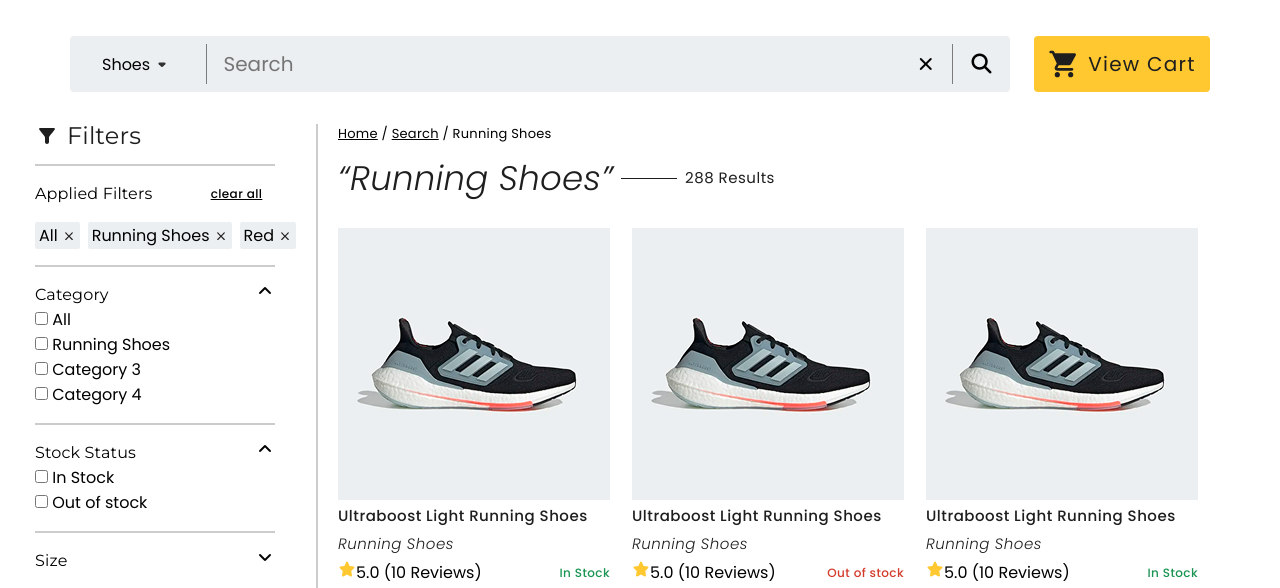
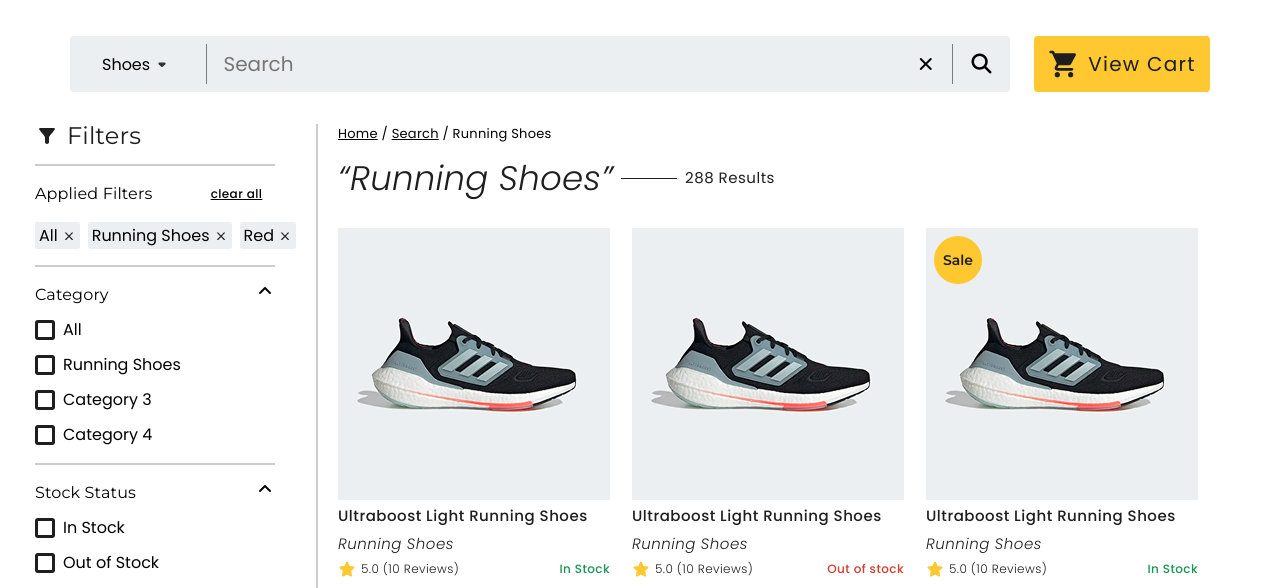
Before and after one commit to Natalia-pilia/Sport-Shoes, a plain HTML site: page index.html in a window 1280 px wide. Shown: the part 100-688 px from the top of the page. Drawn offline with Linux system fonts and the light colour scheme.

Commit message:
filter section updated + some changes in cards

```diff
--- a/index.html
+++ b/index.html
@@ -52,18 +52,53 @@
         <div class="category">
             <h2>Category <i class="fa-solid fa-angle-up"></i></h2>
             <div class="category_list">
-                <input type="checkbox"><span> All</span>
-                <p><input type="checkbox"><span> Running Shoes</span></p>
-                <input type="checkbox"><span> Category 3</span>
-                <p><input type="checkbox"><span> Category 4</span></p>
+                <div class="checkbox_container">
+                    <input type="checkbox">
+                    <span class="checkmark"></span>
+                </div>
+                <p>All</p>
+            </div>
+            <div class="category_list">
+                <div class="checkbox_container">
+                    <input type="checkbox">
+                    <span class="checkmark"></span>
+                </div>
+                <p>Running Shoes</p>
+            </div>
+            <div class="category_list">
+                <div class="checkbox_container">
+                    <input type="checkbox">
+                    <span class="checkmark"></span>
+                </div>
+                <p>Category 3</p>
+            </div>
+            <div class="category_list">
+                <div class="checkbox_container">
+                    <input type="checkbox">
+                    <span class="checkmark"></span>
+                </div>
+                <p>Category 4</p>
             </div>
 
         </div>
         <div class="line"></div>
         <div class="status">
             <h2>Stock Status <i class="fa-solid fa-angle-up"></i></h2>
-            <p><input type="checkbox"><span> In Stock</span></p>
-            <p><input type="checkbox"><span> Out of stock</span></p>
+            <div class="status_list">
+                <div class="checkbox_container">
+                    <input type="checkbox">
+                    <span class="checkmark"></span>
+                </div>
+                <p>In Stock</p>
+            </div>
+            <div class="status_list">
+                <div class="checkbox_container">
+                    <input type="checkbox">
+                    <span class="checkmark"></span>
+                </div>
+                <p>Out of Stock</p>
+            </div>
+
         </div>
         <div class="line"></div>
         <div class="size">
@@ -111,10 +146,11 @@
                 <p>Running Shoes</p>
                 <div class="status"><p><img src="./images/star.svg">5.0 (10 Reviews)</p> <span class="out">Out of stock</span></div>
                 <div class="prices"><span class="price">200</span> </div>
-                <div class="buttons"><button class="not_available"><img src="./images/add.svg">Add to Cart</button> <img src="./images/favorite_border.svg"></div>
+                <div class="buttons"><button class="not_available"><img src="./images/add.svg">Add to Cart</button> <img src="./images/favorite.svg"></div>
             </div>
 
             <div class="card">
+                <div class="sale"> <p>Sale</p> </div>
                 <img src="./images/Ultraboost_shoes.png" alt="Ultraboost Shoes">
                 <h2>Ultraboost Light Running Shoes</h2>
                 <p>Running Shoes</p>
@@ -124,6 +160,7 @@
             </div>
 
             <div class="card">
+                <div class="sale"> <p>Sale</p> </div>
                 <img src="./images/Ultraboost_shoes.png" alt="Ultraboost Shoes">
                 <h2>Ultraboost Light Running Shoes</h2>
                 <p>Running Shoes</p>
@@ -138,7 +175,7 @@
                 <p>Running Shoes</p>
                 <div class="status"><p><img src="./images/star.svg">5.0 (10 Reviews)</p> <span class="out">Out of stock</span></div>
                 <div class="prices"><span class="price">200</span> </div>
-                <div class="buttons"><button class="not_available"><img src="./images/add.svg">Add to Cart</button> <img src="./images/favorite_border.svg"></div>
+                <div class="buttons"><button class="not_available"><img src="./images/add.svg">Add to Cart</button> <img src="./images/favorite.svg"></div>
             </div>
 
             <div class="card">
@@ -160,6 +197,7 @@
             </div>
 
             <div class="card">
+                <div class="sale"> <p>Sale</p> </div>
                 <img src="./images/Ultraboost_shoes.png" alt="Ultraboost Shoes">
                 <h2>Ultraboost Light Running Shoes</h2>
                 <p>Running Shoes</p>
@@ -174,7 +212,7 @@
                 <p>Running Shoes</p>
                 <div class="status"><p><img src="./images/star.svg">5.0 (10 Reviews)</p> <span class="out">Out of stock</span></div>
                 <div class="prices"><span class="price">200</span> </div>
-                <div class="buttons"><button class="not_available"><img src="./images/add.svg">Add to Cart</button> <img src="./images/favorite_border.svg"></div>
+                <div class="buttons"><button class="not_available"><img src="./images/add.svg">Add to Cart</button> <img src="./images/favorite.svg"></div>
             </div>
         </div>
 
--- a/style.css
+++ b/style.css
@@ -186,27 +186,60 @@
                 }
             }
 
-            .category{
+        }
+
+        .category, .status{
                 display: flex;
                 justify-content: space-between;
-                .category_list{
-                    display: flex;
                 flex-direction: column;
                 gap: 10px;
 
-                    span{
-                        font-size: 15px;
-                        font-weight: 400;
-                        line-height: 24px;
-                        letter-spacing: 0.5px;
-                        color: #1E1E1E;
+                .category_list, .status_list{
+                    display: flex;
+                    align-items: center;
+                    gap: 8px;
+
+                    .checkbox_container{
+                        display: inline-flex;
+                        align-items: center;
+                        cursor: pointer;
+                        user-select: none;
+
+                        input{
+                            position: absolute;
+                            opacity: 0;
+                            z-index: 2;
+
+                            &:checked ~ .checkmark{
+                                background-color: #1E1E1E;
+                                border-color: #1E1E1E;
+
+                                &::after{
+                                    display: block;
+                                }
                             }
                         }
 
-                    div{
-                        display: flex;
-                        gap: 8px;
-                        padding: 10px 0;
+                        .checkmark{
+                            width: 20px;
+                            height: 20px;
+                            background-color: white;
+                            border-radius: 3px;
+                            border: 3px solid #1E1E1E;
+                            position: relative;
+
+                            &::after{
+                                content: "";
+                                position: absolute;
+                                display: none;
+                                left: 4.1px;
+                                top: 0;
+                                width: 5px;
+                                height: 10px;
+                                border: solid white;
+                                border-width: 0 2.5px 2.5px 0;
+                                transform: rotate(45deg);
+                            }
                         }
 
                         input{
@@ -217,6 +250,7 @@
                         }
                     }
 
+                }
             }
 
         .color{
@@ -354,6 +388,29 @@
                 display: flex;
                 flex-direction: column;
                 gap: 4px;
+                position: relative;
+
+                .sale{
+                    position: absolute;
+                    top: 8px;
+                    left: 8px;
+                    width: 48px;
+                    height: 48px;
+                    background-color: #FFC831;
+                    border: 10px solid #FFC831;
+                    border-radius: 50%;
+                    display: flex;
+                    justify-content: center;
+                    align-items: center;
+
+                    p{
+                        font-size: 14px;
+                        font-weight: 600;
+                        line-height: 24px;
+                        color: #1E1E1E;
+                        font-family: Montserrat;
+                    }
+                }
 
                 h2{
                     font-size: 15px;
@@ -377,7 +434,18 @@
                     display: flex;
                     justify-content: space-between;
                     align-items: center;
-                    margin-bottom: 40px;
+
+                    >p{
+                        display: flex;
+                        justify-content: center;
+                        align-items: center;
+                        font-size: 12px;
+                        font-weight: 300;
+                        line-height: 16px;
+                        letter-spacing: 0.4px;
+                        gap: 5px;
+                        color: #1E1E1E;
+                    }
 
                     span{
                         font-size: 15px;
```
Also changed, not shown: images/Sale.svg (added), images/favorite.svg (added). Lines whose indentation alone changed are shown as unchanged.
